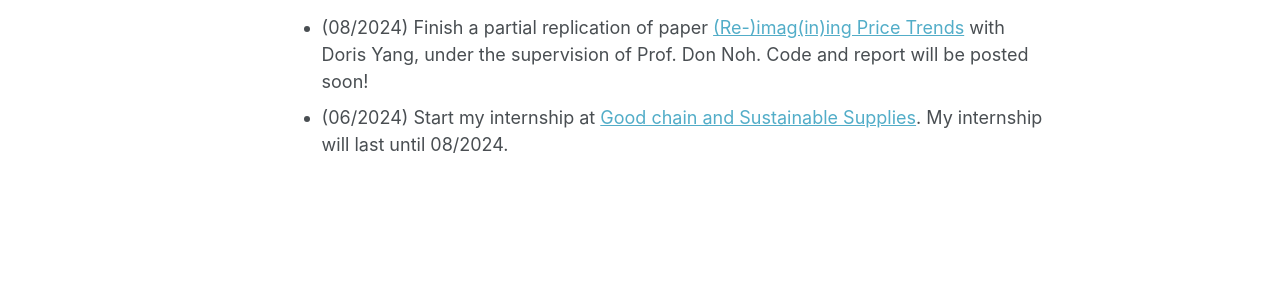
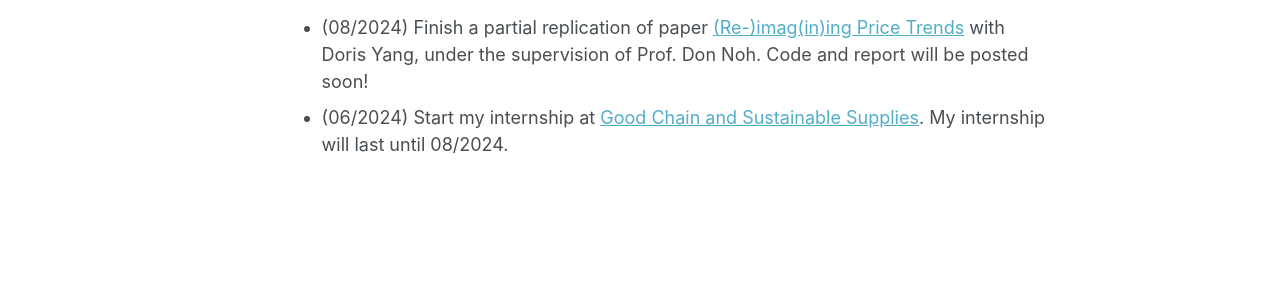
Before and after one commit to newtdes/newtdes.github.io, a Jekyll site: the page built from _pages/about.md, in a window 1280 px wide and 1226 px high. Shown: the part 651-951 px from the top of the window. Built offline with Jekyll 4.4.1, drawn with Linux system fonts in a browser that asks for light colours.

Commit message:
Change company names

```diff
--- a/_pages/about.md
+++ b/_pages/about.md
@@ -20,4 +20,4 @@ My hobbies (that do not relate to academics at all :P) is to watch movies, read
 Personal Activity
 ======
 * (08/2024) Finish a partial replication of paper [(Re-)imag(in)ing Price Trends](https://economics.yale.edu/research/re-imagining-price-trends) with Doris Yang, under the supervision of Prof. Don Noh. Code and report will be posted soon!
-* (06/2024) Start my internship at [Good chain and Sustainable Supplies](https://www.good-chain.com/). My internship will last until 08/2024.
+* (06/2024) Start my internship at [Good Chain and Sustainable Supplies](https://www.good-chain.com/). My internship will last until 08/2024.
```
